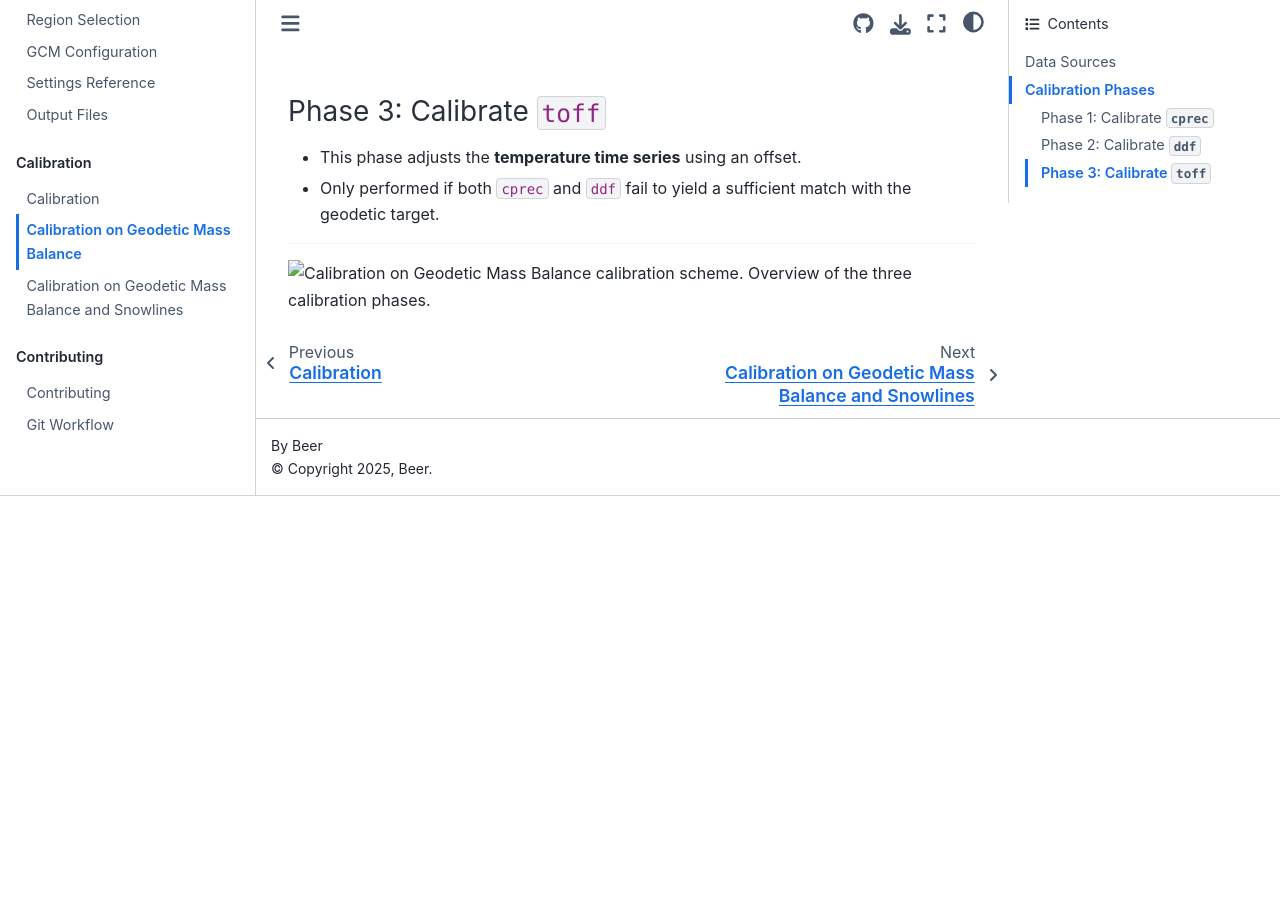
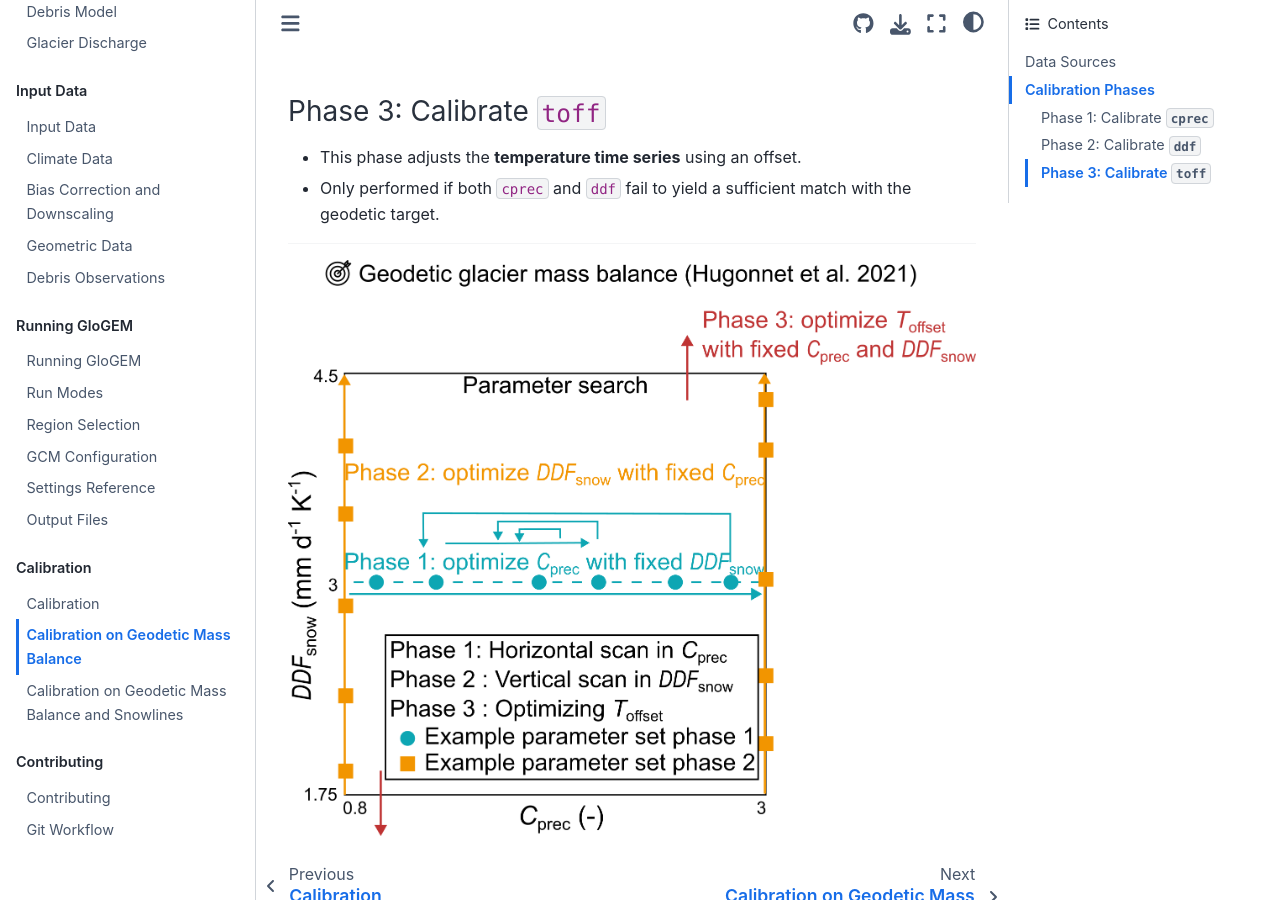
Before and after one commit to eth-vaw-glaciology/GloGEM-doc-temp, a Sphinx documentation site: the page built from docs/source/calibration/geodetic.md, in a window 1280 px wide and 900 px high, scrolled down 1351 px. Built offline with Sphinx 7.4.7 and the Sphinx Book theme 1.1.4, drawn with Linux system fonts in a browser that asks for light colours; before the commit the page ends 1847 px from its top, so only the background shows below that.

Commit message:
geodetic image

```diff
--- a/docs/source/calibration/geodetic.md
+++ b/docs/source/calibration/geodetic.md
@@ -44,4 +44,4 @@ Each glacier is calibrated individually using the reanalysis product specified i
 - Only performed if both `cprec` and `ddf` fail to yield a sufficient match with the geodetic target.
 
 ---
-![Calibration on Geodetic Mass Balance calibration scheme. Overview of the three calibration phases.](../../images/conceptual_calibration_sketch_gmb.png)
+![Calibration on Geodetic Mass Balance calibration scheme. Overview of the three calibration phases.](../images/conceptual_calibration_sketch_gmb.png)
```
